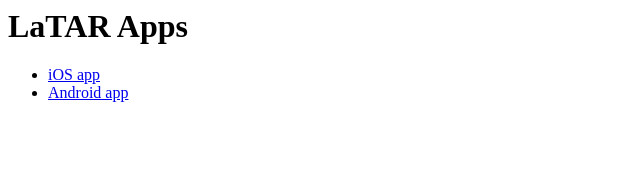
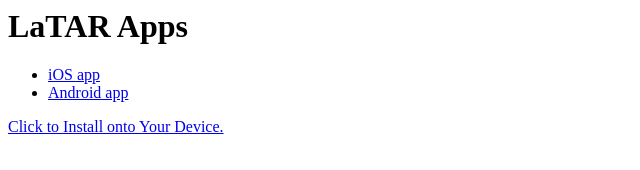
Before and after one commit to benwang93/latar, a plain HTML site: page index.html in a window 1280 px wide. Shown: the whole page, without its empty margins (0-640 px from the left). Drawn offline with Linux system fonts and the light colour scheme.

Commit message:
Test ios round 3

```diff
--- a/index.html
+++ b/index.html
@@ -1,11 +1,17 @@
 <html>
+
 <body>
-<h1>LaTAR Apps</h1>
+    <h1>LaTAR Apps</h1>
 
-<ul>
-<li><a href="latar_ios.ipa">iOS app</a></li>
-<li><a href="latar_android.apk">Android app</a></li>
-</ul>
+    <ul>
+        <li><a href="latar_ios.ipa">iOS app</a></li>
+        <li><a href="latar_android.apk">Android app</a></li>
+    </ul>
 
+    <!-- Source: https://blog.mounoydev.com/ota-over-the-air-installation-signing-ios-developer-enterprise/ -->
+    <a href="itms-services://?action=download-manifest&url=latar_ios/manifest.plist">
+    Click to Install onto Your Device.
+    </a>
 </body>
+
 </html>
```
Also changed, not shown: image.png (added), 10 other files.
